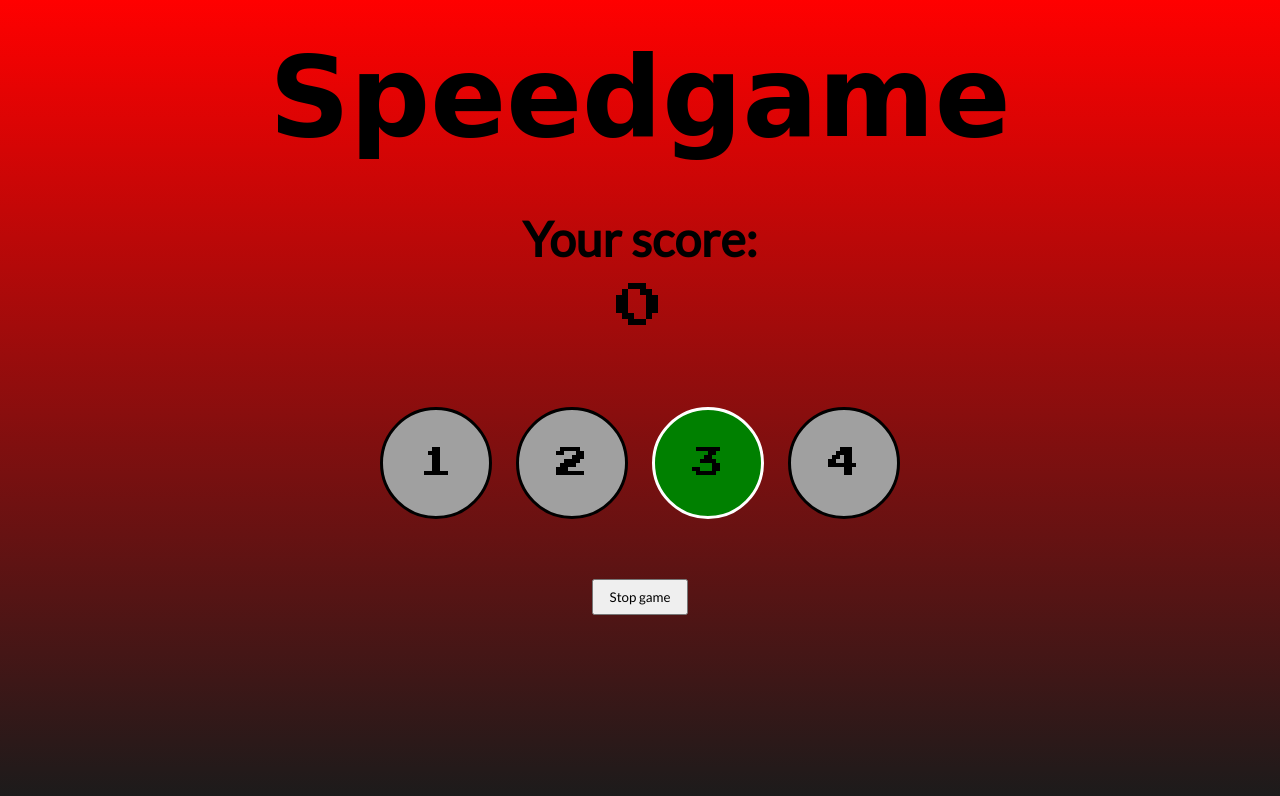
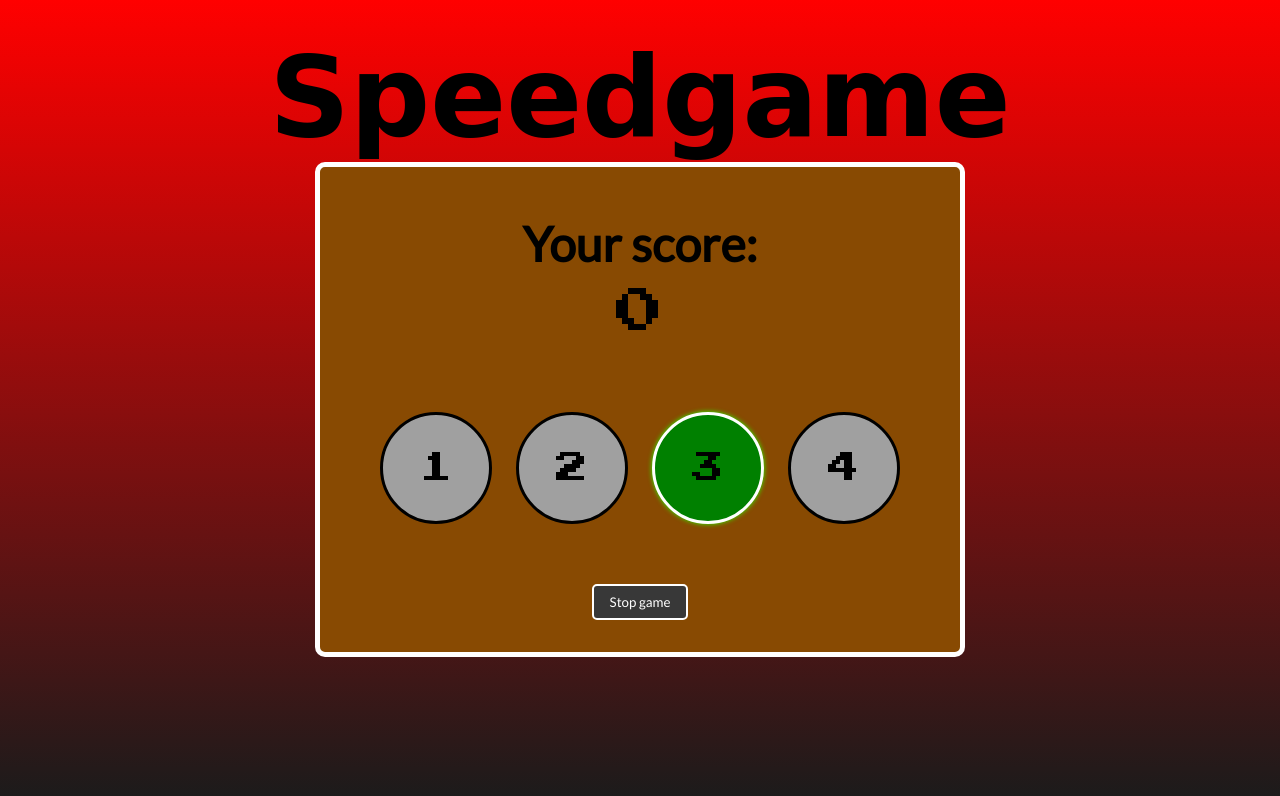
Before and after one commit to ronttizz/speedgame, a plain HTML site: page index.html in a window 1280 px wide. Both pictures are taken after a click on the button "Start game". Drawn offline with Linux system fonts and the light colour scheme; a web font is replaced by a local one.

Commit message:
Made some style changes

```diff
--- a/index.html
+++ b/index.html
@@ -28,9 +28,9 @@
         <div id="btn3" class="button">3</div>
         <div id="btn4" class="button">4</div>
       </div>
+      <button type="button" id="start">Start game</button>
+      <button type="button" id="stop">Stop game</button>
     </div>
-    <button type="button" id="start">Start game</button>
-    <button type="button" id="stop">Stop game</button>
     <div id="overlay">
       <div class="modal">
         <p id="missed3"></p>
--- a/script.js
+++ b/script.js
@@ -18,7 +18,36 @@ const getRndInt = (min, max) => {
   return Math.floor(Math.random() * (max - min + 1)) + min;
 };
 
+function sound(src) {
+  this.sound = document.createElement("audio");
+  this.sound.src = src;
+  this.sound.setAttribute("preload", "auto");
+  this.sound.setAttribute("controls", "none");
+  this.sound.style.display = "none";
+  document.body.appendChild(this.sound);
+  this.play = function () {
+    this.sound.play();
+  };
+  this.stop = function () {
+    this.sound.pause();
+  };
+}
+
+//  Music from <a href="https://pixabay.com/music/?utm_source=link-attribution&amp;utm_medium=referral&amp;utm_campaign=music&amp;utm_content=6008">Pixabay</a>
+let startSound = new sound("./sounds/KlaxonBeat.mp3");
+let stopSound = new sound("./sounds/negative_beeps-6008.mp3");
+
+const startGameMusic = () => {
+  startSound.play();
+};
+
+const stopGameMusic = () => {
+  startSound.stop();
+  stopSound.play();
+};
+
 const startGame = () => {
+  startGameMusic();
   let nextActive = pickNew(active);
   buttons.forEach((button) => (button.style.pointerEvents = "auto"));
   startButton.style.display = "none";
@@ -53,6 +82,7 @@ const startGame = () => {
 
 const stopGame = () => {
   clearTimeout(timer);
+  stopGameMusic();
   scoreEnd.textContent = score;
 
   if (score === 0) {
--- a/style.css
+++ b/style.css
@@ -31,6 +31,25 @@ h5 {
   display: flex;
   flex-direction: column;
   align-items: center;
+  border: 5px solid white;
+  border-radius: 10px;
+  width: fit-content;
+  margin: 0 auto;
+  background-color: rgb(136, 74, 2);
+}
+
+.game button {
+  background-color: rgb(56, 56, 56);
+  color: white;
+  border: 2px white solid;
+  border-radius: 5px;
+  margin-bottom: 2rem;
+}
+
+.game button:active {
+  background-color: white;
+  color: black;
+  border: 1px black solid;
 }
 
 .buttons {
@@ -57,6 +76,7 @@ h5 {
 .button.active {
   background-color: green;
   border: 0.2rem white solid;
+  box-shadow: 0 0 5px rgb(43, 255, 0);
 }
 
 button {
```
Also changed, not shown: 1 other file.
